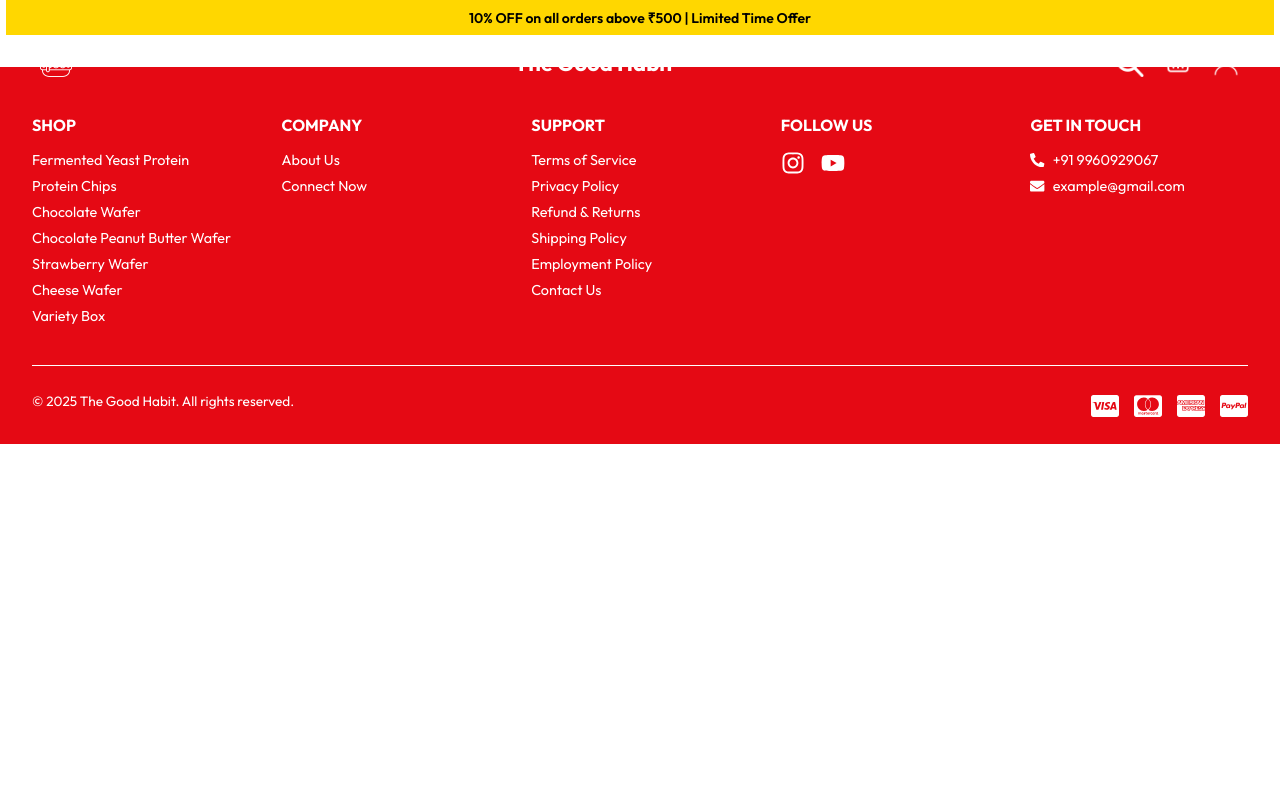
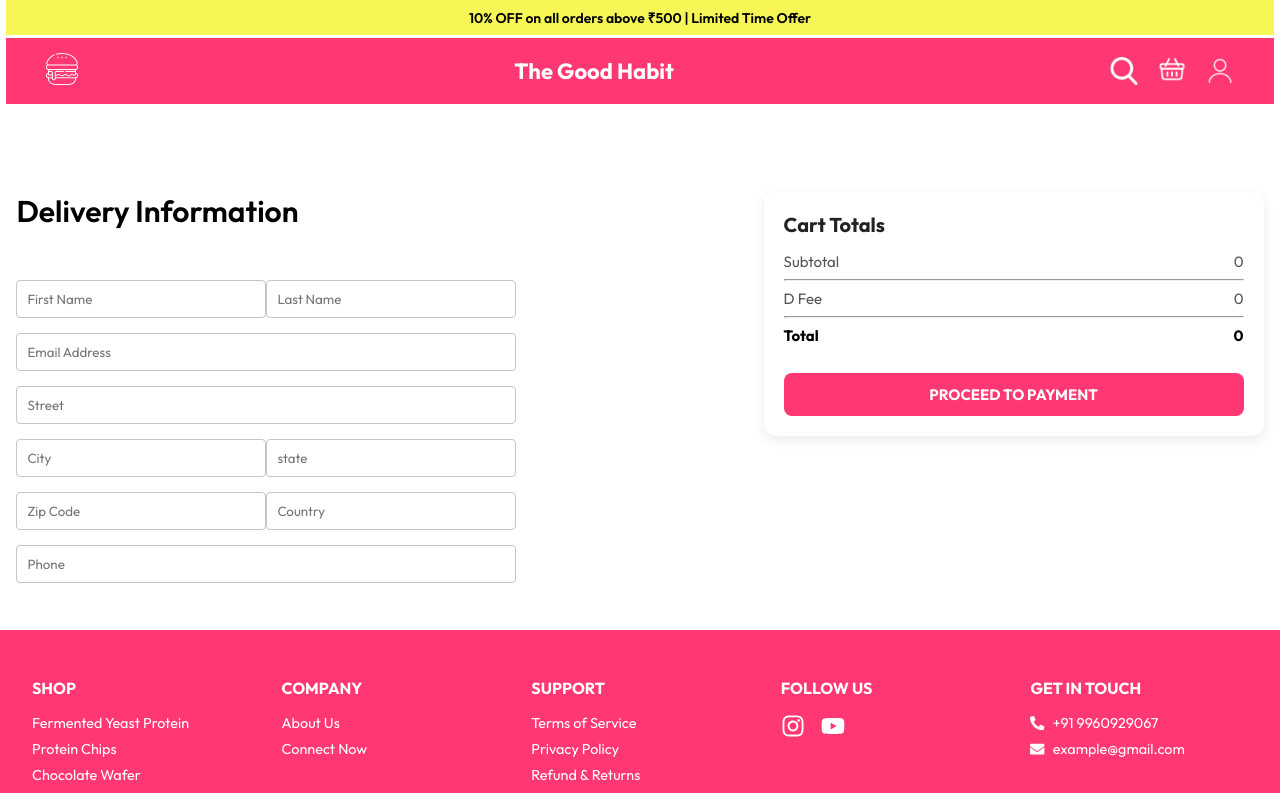
Before and after one commit to abhishekchandane/the-good-habit, a React (Vite) app in the folder frontend/: page /order in a window 1280 px wide. Shown: the top 793 px of the page. Built offline with nearby package versions, Linux system fonts and the light colour scheme.

Commit message:
Refactor routing and update styles across components; change order route, adjust footer and header backgrounds, and enhance cart and place order pages.

```diff
--- a/frontend/src/App.jsx
+++ b/frontend/src/App.jsx
@@ -23,7 +23,7 @@
               <Routes>
                 <Route path='/' element={<Home/>}/>
                 <Route path='/cart' element={<Cart/>}/>
-                <Route path='/place-order' element={<PlaceOrder/>}/>
+                <Route path='/order' element={<PlaceOrder/>}/>
               </Routes>
           </div>
           <Footer/>
--- a/frontend/src/components/Footer/Footer.css
+++ b/frontend/src/components/Footer/Footer.css
@@ -1,5 +1,5 @@
 .footer {
-  background: #e50914; /* bold red */
+  background: #ff3773; /* bold red */
   color: #fff;
   padding: 3rem 2rem 1.5rem;
   margin-top: 2rem;
--- a/frontend/src/components/Header/Header.css
+++ b/frontend/src/components/Header/Header.css
@@ -1,7 +1,7 @@
 .header {
   width: 100%;
   min-height: 90vh;
-  background-color: #91177f; /* Purple background */
+  background-color: #ff3773; /* Purple background */
   display: flex;
   justify-content: center;
   align-items: center;
--- a/frontend/src/components/Navbar/Navbar2.css
+++ b/frontend/src/components/Navbar/Navbar2.css
@@ -1,6 +1,6 @@
 /* 🔹 Offer Strip */
 .offer-strip {
-  background-color: #ffd700; /* Lemon yellow */
+  background-color: #f6f656; /* Lemon yellow */
   text-align: center;
   font-weight: 600;
   padding: 8px 0;
@@ -25,16 +25,16 @@
 
 /* 🔹 Navbar */
 .navbar2 {
-    margin-top: 10px;
-  position: absolute;
-  top: 20px;
+  position: relative;
+  top: 2px;
   left: 0;
   right: 0;
   display: flex;
   justify-content: space-between;
   align-items: center;
   padding: 15px 40px;
-  background: transparent;
+  /* background: transparent; */
+   background-color: #ff3773;
   color: #fff;
   z-index: 1000;
 }
@@ -85,6 +85,16 @@
   transition: 0.3s;
 }
 
+.navbar-basket-icon .dot{
+    position: absolute;
+    min-width: 09px;
+    min-height: 09px;
+    background-color: rgb(255, 255, 255);
+    border-radius: 50%;
+    top: 15px;
+    right: 81px;
+}
+
 .navbar-right .icon:hover {
   transform: scale(1.1);
   filter: brightness(0) invert(1) sepia(1) saturate(5) hue-rotate(15deg);
@@ -126,6 +136,8 @@
     width: 24px;
     height: 24px;
   }
+
+
 }
 
 /* 🔹 Extra Small Screens */
@@ -146,4 +158,14 @@
   .navbar-menu {
     top: 60px;
   }
+
+    .navbar-basket-icon .dot{
+    position: absolute;
+    min-width: 09px;
+    min-height: 09px;
+    background-color: rgb(255, 255, 255);
+    border-radius: 50%;
+    top: 7px;
+    right: 45px;
 }
+}
--- a/frontend/src/components/Navbar/Navbar2.jsx
+++ b/frontend/src/components/Navbar/Navbar2.jsx
@@ -1,11 +1,14 @@
-import React, { useState } from "react";
+import React, { useContext, useState } from "react";
 import { Link } from "react-router-dom";
 import "./Navbar2.css";
 import { assets } from "../../assets/assets";
+import { StoreContext } from "../../context/StoreContext";
 
 const Navbar = ({ setShowLogin }) => {
   const [menu, setMenu] = useState("shop");
   const [showMenu, setShowMenu] = useState(false); // 👈 toggle state
+
+  const {getTotalCartAmount} = useContext(StoreContext);
 
   return (
     <>
@@ -76,7 +79,11 @@
         <div className="navbar-right">
           <img src={assets.search_icon} alt="Search" className="icon" />
           <Link to="/cart">
+
+           <div className="navbar-basket-icon">
+            <div className={getTotalCartAmount()===0? "" : "dot"} ></div>
             <img src={assets.basket_icon} alt="Cart" className="icon" />
+            </div>
           </Link>
           <img
             src={assets.user_icon}
--- a/frontend/src/index.css
+++ b/frontend/src/index.css
@@ -13,6 +13,7 @@
 
 body{
   min-height: 100vh;
+
   /* background-color: #f0f2f5; */
   -webkit-font-smoothing: antialiased;
 }
--- a/frontend/src/pages/Cart/Cart.css
+++ b/frontend/src/pages/Cart/Cart.css
@@ -99,7 +99,7 @@
 
 .cart-total button {
   width: 100%;
-  background: #ff3b30;
+  background: #ff3773;
   color: #fff;
   padding: 12px;
   margin-top: 20px;
@@ -112,7 +112,7 @@
 }
 
 .cart-total button:hover {
-  background: #d62828;
+  background: #cd2b5b;
 }
 
 /* Promo Code Section */
--- a/frontend/src/pages/Cart/Cart.jsx
+++ b/frontend/src/pages/Cart/Cart.jsx
@@ -3,10 +3,13 @@
 import './Cart.css'
 import { StoreContext } from '../../context/StoreContext'
 
+import { useNavigate } from 'react-router-dom' ;
+
 
 const Cart = () => {
 
   const { cartItems, food_list, removeFromCart, getTotalCartAmount } = useContext(StoreContext);
+  const navigate = useNavigate();
 
   return (
     <div className='cart'>
@@ -53,14 +56,14 @@
                 <hr />
                 <div className='cart-total-details' >
                   <p>D Fee</p>
-                  <p> {20} </p>
+                  <p> {getTotalCartAmount() == 0 ? 0 : 2} </p>
                 </div>
                 <hr />
                 <div className='cart-total-details' >
                     <b>Total</b>
-                    <b>{ getTotalCartAmount() + 20}</b>
+                    <b>{ getTotalCartAmount() === 0 ? 0: getTotalCartAmount() + 20}</b>
                 </div>
-                <button>PROCEED TO CHECKOUT</button>
+                <button onClick={ ()=>navigate('/order') } >PROCEED TO CHECKOUT</button>
               </div>
             </div>
 
--- a/frontend/src/pages/PlaceOrder/PlaceOrder.css
+++ b/frontend/src/pages/PlaceOrder/PlaceOrder.css
@@ -0,0 +1,44 @@
+.place-order-container{
+    margin-top: 90px;
+}
+
+
+.place-order{
+    display: flex;
+    align-items: start;
+    justify-content: space-between;
+    gap: 50px;
+    margin-top: 10px;
+    padding:0px 10px ;
+}
+
+.place-order-left{
+    width: 100%;
+    max-width: max(30%, 500px);
+}
+
+.place-order-left .title{
+    font-size: 30px;
+    font-weight: 600;
+    margin-bottom: 50px;
+}
+
+.place-order-left input{
+    margin-bottom: 15px;
+    width: 100% ;
+    padding: 10px;
+    border:1px solid #c5c5c5 ;
+    border-radius: 4px;
+    outline-color: tomato;
+}
+
+.place-order-left .multi-fields{
+    display: flex;
+    gap: 10;
+}
+
+
+.place-order-right{
+    width: 100%;
+    max-width: max(40%, 500px);
+}
--- a/frontend/src/pages/PlaceOrder/PlaceOrder.jsx
+++ b/frontend/src/pages/PlaceOrder/PlaceOrder.jsx
@@ -1,12 +1,64 @@
-import React from 'react'
+import React, { useContext } from 'react'
 
 
 
 import './PlaceOrder.css'
+import { StoreContext } from '../../context/StoreContext';
 
 const PlaceOrder = () => {
+
+  const {getTotalCartAmount} = useContext(StoreContext);
+
   return (
-    <div>
+    <div className='place-order-container'>
+
+      <form className="place-order">
+        <div className='place-order-left'>
+          <p className='title'>Delivery Information</p>
+          <div className='multi-fields'>
+            <input type="text" placeholder='First Name'/>
+            <input type="text" placeholder='Last Name' />
+          </div>
+
+            <input type="email" placeholder='Email Address'/>
+            <input type="text" placeholder='Street' />
+
+            <div className='multi-fields'>
+              <input type="text" placeholder='City'/>
+              <input type="text" placeholder='state' />
+           </div>
+
+            <div className='multi-fields'>
+              <input type="text" placeholder='Zip Code'/>
+              <input type="text" placeholder='Country' />
+           </div>
+
+           <input type="text" placeholder='Phone' />
+        </div>
+
+        <div className='place-order-right'>
+            <div className='cart-total'>
+              <h2>Cart Totals</h2>
+              <div>
+                <div className='cart-total-details' >
+                  <p> Subtotal </p>
+                  <p> { getTotalCartAmount() } </p>
+                </div>
+                <hr />
+                <div className='cart-total-details' >
+                  <p>D Fee</p>
+                  <p> {getTotalCartAmount() == 0 ? 0 : 2} </p>
+                </div>
+                <hr />
+                <div className='cart-total-details' >
+                    <b>Total</b>
+                    <b>{ getTotalCartAmount() === 0 ? 0: getTotalCartAmount() + 20}</b>
+                </div>
+                <button onClick={ ()=>navigate('/order') } >PROCEED TO PAYMENT</button>
+              </div>
+            </div>
+        </div>
+      </form>
 
     </div>
   )
```
Also changed, not shown: frontend/src/components/Navbar/Navbar.css (line endings or trailing spaces).
